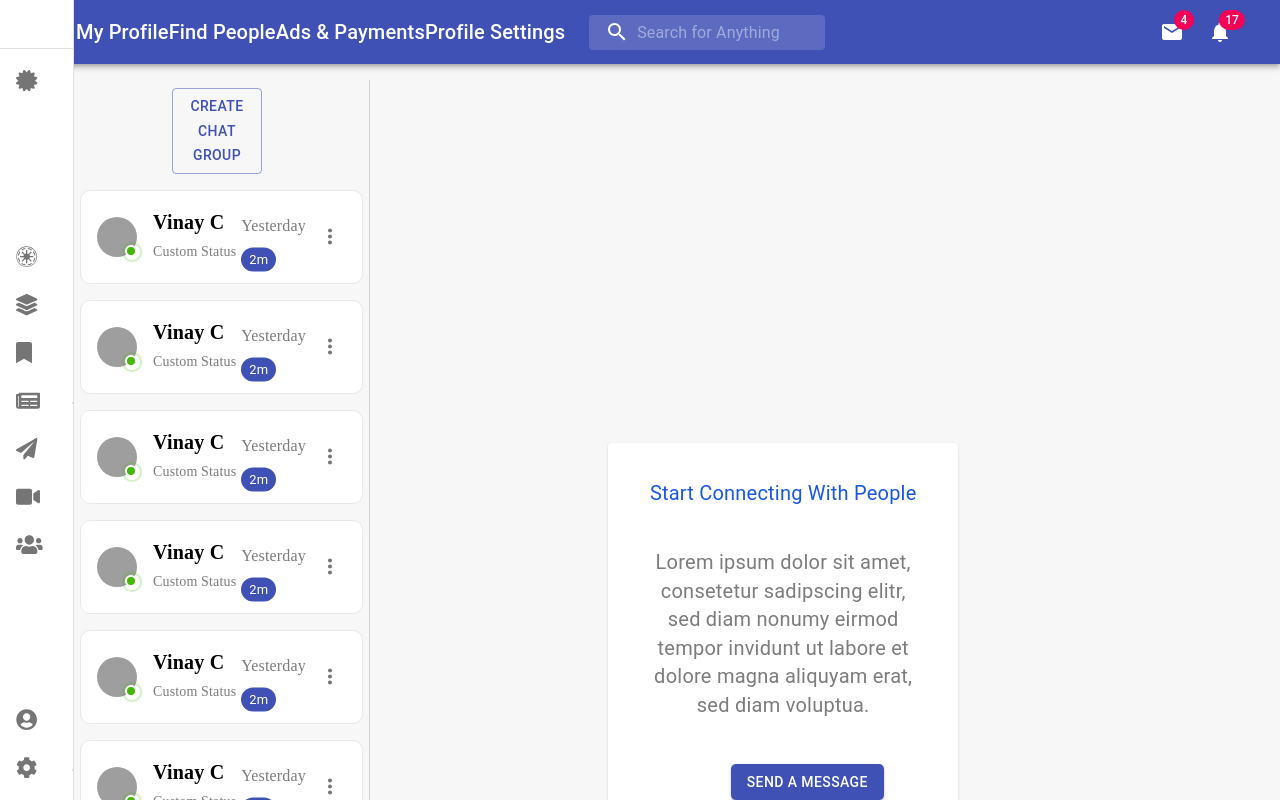
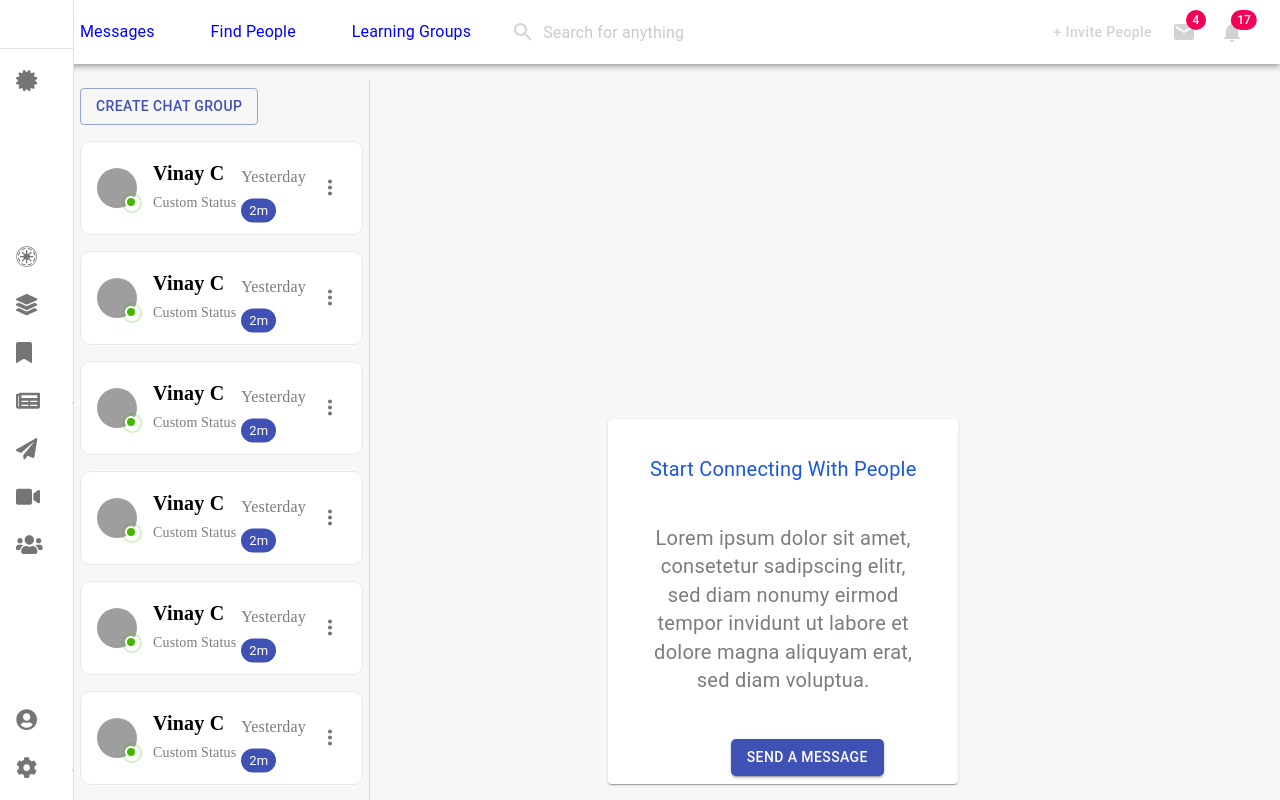
Before and after one commit to aejit/Byndr, a React (Create React App) app in the folder byndr-ui/: page /connect/messages in a window 1280 px wide. Shown: the top 800 px of the page. Built offline with nearby package versions, Linux system fonts and the light colour scheme; grey boxes are pictures that could not be loaded.

Commit message:
Change route header part

```diff
--- a/byndr-ui/src/components/Connect/Messages/chatList.js
+++ b/byndr-ui/src/components/Connect/Messages/chatList.js
@@ -54,7 +54,7 @@ export default function ChatList() {
             spacing={2}
             // style={{ paddingTop: 40 }}
         >
-            <Grid item xs={12} sm={8} style={{ paddingLeft: 100 }}>
+            <Grid item xs={12} sm={8}>
                 <Button variant="outlined" color="primary">
                     Create Chat Group
                 </Button>
--- a/byndr-ui/src/components/Connect/messageConnect.js
+++ b/byndr-ui/src/components/Connect/messageConnect.js
@@ -8,6 +8,7 @@ import Messages from "../Connect/Messages/messages"
 import GrpChat from "../Connect/Messages/grpChat"
 import GrpChatInfo from "../Connect/Messages/grpChatInfo"
 import GrpChatVoice from "../Connect/Messages/grpChatVoicecall"
+import Header from '../common/header'
 
 
 const useStyles = makeStyles((theme) => ({
@@ -35,7 +36,8 @@ export default function MessageConnect(props) {
   return (
     <div>
       <SideBar open={openDrawer} setOpenDrawer={handleDrawer} />
-      <MyProfileTitleBar open={openDrawer} setOpenDrawer={handleDrawer} />
+      <Header></Header>
+      {/* <MyProfileTitleBar open={openDrawer} setOpenDrawer={handleDrawer} /> */}
       <main
         className={classes.content}
         style={{ marginLeft: openDrawer === true ? 232 : 56 }}
--- a/byndr-ui/src/components/Myprofile/EditProfile/EditProfile.js
+++ b/byndr-ui/src/components/Myprofile/EditProfile/EditProfile.js
@@ -15,6 +15,7 @@ import { Link } from "react-router-dom";
 
 import MyprofileDetails from '../../common/ProfileDetails/MyprofileDetails';
 import NewCards from '../../common/Cards/newCards'
+import Header from '../../common/header'
 const useStyles = makeStyles((theme) => ({
     root: {
         flexGrow: 1,
@@ -61,6 +62,7 @@ const useStyles = makeStyles((theme) => ({
 export default function EditProfile() {
     const classes = useStyles();
     return (
+        <Header></Header> &&
         <div className={classes.root}>
             <Grid container spacing={4}>
                 <Grid item xs={12} sm={3} className={classes.b_rt}>
@@ -77,7 +79,7 @@ export default function EditProfile() {
 
                     <Grid item xs={12} sm={12} className={classes.b_rt}>
                         <Grid item xs={12} sm={12} className={`${classes.m_left_25} ${classes.m_top_25}`}>
-                            <Toolbar variant="dense">
+                            {/* <Toolbar variant="dense">
                                 <Typography className={`${classes.title} ${classes.countTotal}`}>244 Items</Typography>
                                 <Typography className={`${classes.m_left_25} ${classes.sortBy}`}>Sort By</Typography>
                                 <FormControl variant="outlined" className={classes.accountType}>
@@ -92,7 +94,7 @@ export default function EditProfile() {
 
                                     </Select>
                                 </FormControl>
-                            </Toolbar>
+                            </Toolbar> */}
                         </Grid>
                         <Grid item xs={12} sm={9} container
                             direction="row"
--- a/byndr-ui/src/components/Myprofile/Myprofile.js
+++ b/byndr-ui/src/components/Myprofile/Myprofile.js
@@ -9,6 +9,7 @@ import Path from "./Paths/path"
 import Spaces from "./Spaces/spaces"
 import People from "./People/people"
 import FolllowRequest from "./People/FollowRequests/followRequests"
+import Header from '../common/header'
 
 
 
@@ -37,7 +38,8 @@ export default function Myprofile(props) {
   return (
     <div>
       <SideBar open={openDrawer} setOpenDrawer={handleDrawer} />
-      <MyProfileTitleBar open={openDrawer} setOpenDrawer={handleDrawer} />
+      <Header></Header>
+      {/* <MyProfileTitleBar open={openDrawer} setOpenDrawer={handleDrawer} /> */}
       <main
         className={classes.content}
         style={{ marginLeft: openDrawer === true ? 232 : 56 }}
--- a/byndr-ui/src/components/common/ProfileDetails/MyprofileDetails.js
+++ b/byndr-ui/src/components/common/ProfileDetails/MyprofileDetails.js
@@ -19,6 +19,7 @@ import AccountBalanceTwoToneIcon from "@material-ui/icons/AccountBalanceTwoTone"
 import AllOutTwoToneIcon from "@material-ui/icons/AllOutTwoTone";
 import AspectRatioTwoToneIcon from "@material-ui/icons/AspectRatioTwoTone";
 import BrightnessAutoTwoToneIcon from "@material-ui/icons/BrightnessAutoTwoTone";
+import Header from '../header'
 
 const useStyles = makeStyles((theme) => ({
     large: {
@@ -51,6 +52,7 @@ const useStyles = makeStyles((theme) => ({
 export default function MyprofileDetails() {
     const classes = useStyles();
     return (
+        <Header></Header> &&
         <Grid
         container
         direction="column"
--- a/byndr-ui/src/components/common/header.js
+++ b/byndr-ui/src/components/common/header.js
@@ -183,11 +183,26 @@ export default function Header() {
                     </div>
                 )
             }
-            // else if (otherCase) {
-            //   return (
-            //     <div>otherCase</div>
-            //   )
-            // }
+            else if (match.path === "/connect/messages") {
+                return (
+                    <div style={{ display: "flex" }}>
+                        <Typography className={classes.title} variant="body1" noWrap>Messages</Typography>
+                        <Typography className={classes.title} variant="body1" noWrap>Find People</Typography>
+                        <Typography className={classes.title} variant="body1" noWrap>Learning Groups</Typography>
+
+                    </div>
+                )
+            }
+            else if (match.path === "/connect/messages/grpChat" || match.path === "/connect/messages/grpChatInfo" || match.path === "/connect/messages/grpChatVoice") {
+                return (
+                    <div style={{ display: "flex" }}>
+                        <Typography className={classes.title} variant="body1" noWrap>Messages</Typography>
+                        <Typography className={classes.title} variant="body1" noWrap>Find People</Typography>
+                        <Typography className={classes.title} variant="body1" noWrap>Learning Groups</Typography>
+
+                    </div>
+                )
+            }
             else {
                 return (
                     <div>
```
